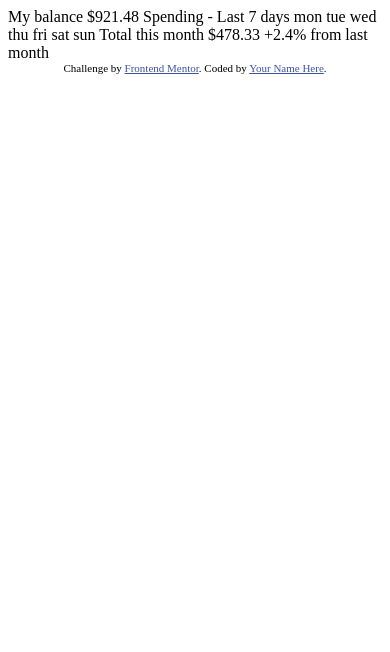
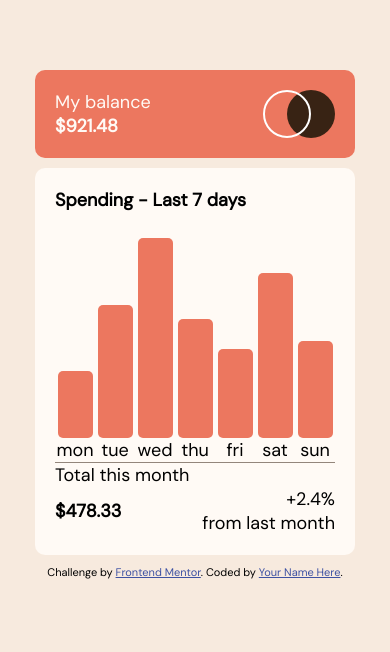
Before and after one commit to dodowong303/expenses-chart-component-main, a plain HTML site: page index.html in a window 390 px wide. Drawn offline with Linux system fonts and the light colour scheme.

Commit message:
Initial Layout
 - Implemented both web and mobile views

```diff
--- a/index.html
+++ b/index.html
@@ -1,43 +1,98 @@
 <!DOCTYPE html>
 <html lang="en">
   <head>
-  <meta charset="UTF-8">
-  <meta name="viewport" content="width=device-width, initial-scale=1.0"> <!-- displays site properly based on user's device -->
+    <meta charset="UTF-8" />
+    <meta name="viewport" content="width=device-width, initial-scale=1.0" />
+    <!-- displays site properly based on user's device -->
 
-  <link rel="icon" type="image/png" sizes="32x32" href="./images/favicon-32x32.png">
+    <link
+      rel="icon"
+      type="image/png"
+      sizes="32x32"
+      href="./images/favicon-32x32.png"
+    />
+    <link
+      href="https://fonts.googleapis.com/css?family=DM Sans"
+      rel="stylesheet"
+    />
 
     <title>Frontend Mentor | Expenses chart component</title>
 
     <!-- Feel free to remove these styles or customise in your own stylesheet 👍 -->
     <style>
-    .attribution { font-size: 11px; text-align: center; }
-    .attribution a { color: hsl(228, 45%, 44%); }
+      .attribution {
+        font-size: 11px;
+        text-align: center;
+      }
+      .attribution a {
+        color: hsl(228, 45%, 44%);
+      }
     </style>
+
+    <link rel="stylesheet" href="styles.css" />
+    <script src="script.js"></script>
   </head>
   <body>
+    <main>
+      <div class="container balance">
+        <div class="balance-content">
+          <span>My balance</span>
+          <span class="subtitle">$921.48</span>
+        </div>
+        <img src="images/logo.svg" />
+      </div>
+      <div class="container details">
+        <span class="subtitle">Spending - Last 7 days</span>
+        <div class="bar-chart">
+          <div class="bar-details">
+            <div id="bar-mon" class="bar"></div>
+            <span>mon</span>
+          </div>
+          <div class="bar-details">
+            <div id="bar-tue" class="bar"></div>
+            <span>tue</span>
+          </div>
+          <div class="bar-details">
+            <div id="bar-wed" class="bar"></div>
+            <span>wed</span>
+          </div>
+          <div class="bar-details">
+            <div id="bar-thu" class="bar"></div>
+            <span>thu</span>
+          </div>
+          <div class="bar-details">
+            <div id="bar-fri" class="bar"></div>
+            <span>fri</span>
+          </div>
+          <div class="bar-details">
+            <div id="bar-sat" class="bar"></div>
+            <span>sat</span>
+          </div>
+          <div class="bar-details">
+            <div id="bar-sun" class="bar"></div>
+            <span>sun</span>
+          </div>
+        </div>
 
-  My balance
-  $921.48
-
-  Spending - Last 7 days
-
-  mon
-  tue
-  wed
-  thu
-  fri
-  sat
-  sun
-
-  Total this month
-  $478.33
-
-  +2.4%
-  from last month
+        <div class="divider"></div>
+        <div>
+          <span>Total this month</span>
+          <div class="monthly-total">
+            <span class="subtitle">$478.33</span>
+            <div class="monthly-change">
+              <span>+2.4%</span>
+              <span>from last month</span>
+            </div>
+          </div>
+        </div>
+      </div>
 
       <div class="attribution">
-    Challenge by <a href="https://www.frontendmentor.io?ref=challenge" target="_blank">Frontend Mentor</a>.
-    Coded by <a href="#">Your Name Here</a>.
+        Challenge by
+        <a href="https://www.frontendmentor.io?ref=challenge" target="_blank"
+          >Frontend Mentor</a
+        >. Coded by <a href="#">Your Name Here</a>.
       </div>
+    </main>
   </body>
 </html>
--- /dev/null
+++ b/script.js
@@ -0,0 +1,56 @@
+const getData = async () => {
+  let data = [
+    {
+      day: "mon",
+      amount: 17.45,
+    },
+    {
+      day: "tue",
+      amount: 34.91,
+    },
+    {
+      day: "wed",
+      amount: 52.36,
+    },
+    {
+      day: "thu",
+      amount: 31.07,
+    },
+    {
+      day: "fri",
+      amount: 23.39,
+    },
+    {
+      day: "sat",
+      amount: 43.28,
+    },
+    {
+      day: "sun",
+      amount: 25.48,
+    },
+  ];
+  if (data.length > 0) {
+    return data;
+  }
+
+  const response = await fetch("data.json");
+  data = await response.json();
+  return data;
+};
+
+
+const setBarHeights = (data) => {
+    const maxAmount = data.reduce((acc, curr) => Math.max(acc, curr.amount), 0);
+
+    data.forEach((expense) => {
+      const { day, amount } = expense;
+
+      const bar = document.getElementById(`bar-${day}`);
+      console.log(bar)
+      bar.style.height = `${(200 * amount) / maxAmount}px`;
+    });
+}
+window.onload = async () => {
+  const data = await getData();
+  setBarHeights(data)
+};
--- /dev/null
+++ b/styles.css
@@ -0,0 +1,106 @@
+body {
+  font-family: "DM Sans";
+  font-size: 18px;
+
+  display: flex;
+  flex-direction: column;
+  align-items: center;
+
+  height: 100vh;
+
+  margin: 0px;
+
+  background: hsl(29, 63%, 92%);
+}
+
+main > * {
+  margin: 10px 0px;
+}
+
+.container {
+  padding: 20px;
+  border-radius: 10px;
+}
+
+.balance {
+  display: flex;
+  flex-direction: row;
+  align-items: center;
+  justify-content: space-between;
+
+  background-color: hsl(10, 79%, 65%);
+  color: hsl(33, 100%, 98%);
+}
+
+.balance-content {
+  display: flex;
+  flex-direction: column;
+}
+
+.details {
+  background-color: hsl(33, 100%, 98%);
+}
+
+.bar-chart {
+    display: flex;
+    flex-direction: row;
+
+    justify-content: space-around;
+}
+
+.bar-details {
+    display: flex;
+    flex-direction: column;
+    align-items: center;
+    justify-content: end;
+
+    width: 40px;
+    height: 250px
+}
+
+.bar {
+    width: 35px;
+    border-radius: 5px;
+    background: hsl(10, 79%, 65%);
+}
+
+.monthly-total {
+    display: flex;
+    flex-direction: row;
+    align-items: center;
+    justify-content: space-between;
+
+}
+
+.monthly-change {
+    display: flex;
+    align-items: flex-end;
+    flex-direction: column;
+}
+
+.divider {
+    background: hsl(28, 10%, 53%);
+    height: 1px;
+}
+
+.label {
+    color: hsl(25, 47%, 15%);
+}
+.subtitle {
+    font-size: large;
+    font-weight: 700;
+}
+@media (min-width: 768px) {
+  main {
+    margin: auto;
+  }
+  .container {
+    max-width: 305px;
+  }
+}
+
+@media (max-width: 768px) {
+  main {
+    padding: 60px 15px;
+  }
+}
```
Lines whose indentation alone changed are shown as unchanged.
